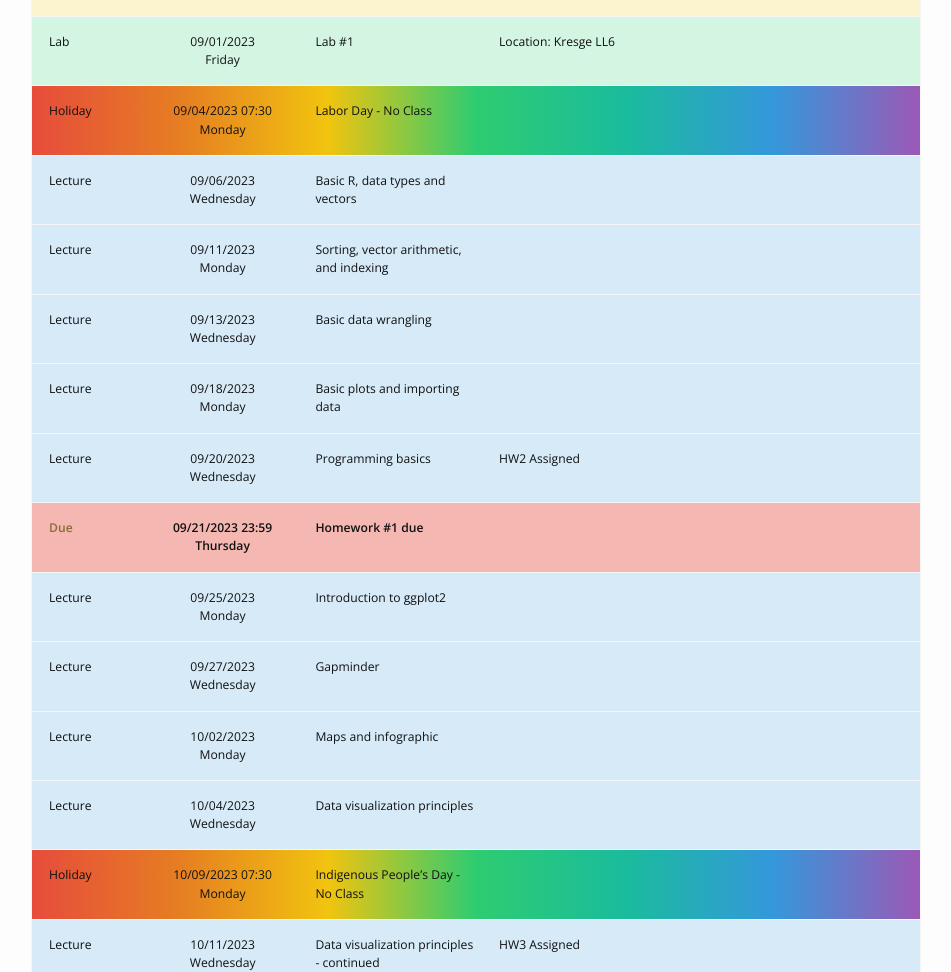
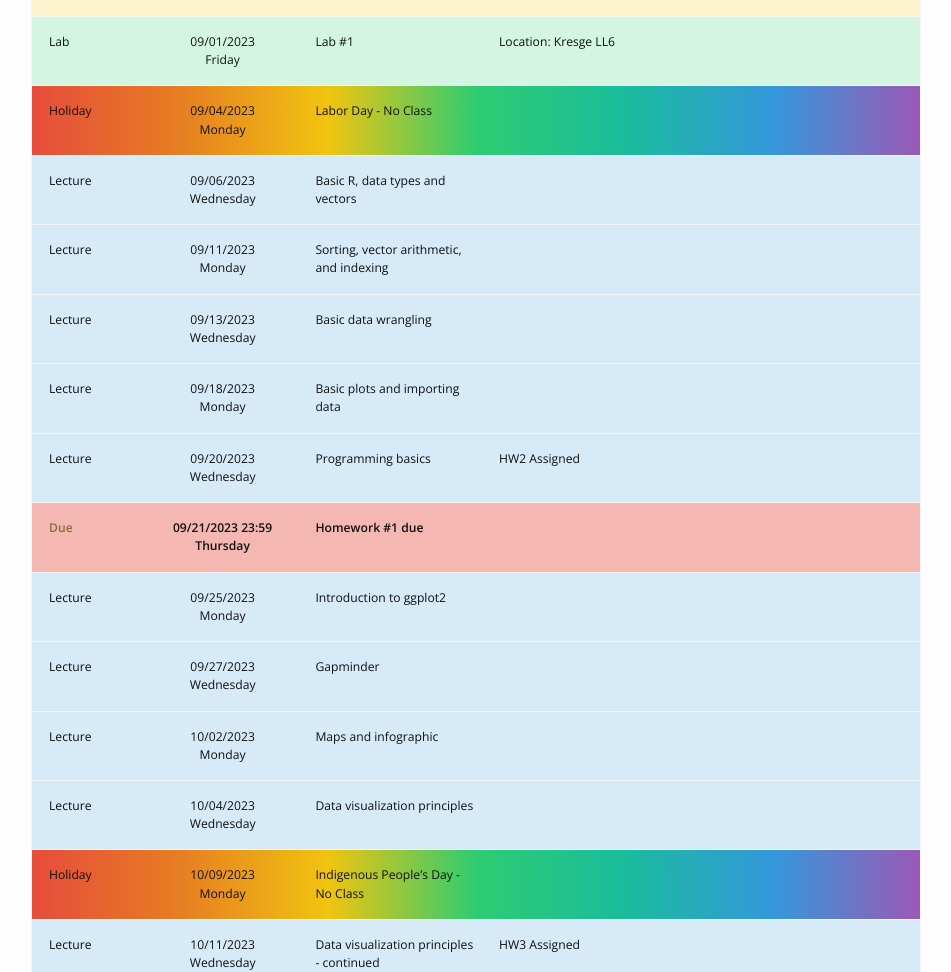
Before and after one commit to coredatascience-fa23/coredatascience-fa23.github.io, a Jekyll site: the page built from schedule.md, in a window 1280 px wide and 1400 px high, scrolled down 494 px. Shown: the part 158-1130 px from the top of the window, without its empty margins (164-1115 px from the left). Built offline with Jekyll 4.4.1, drawn with Linux system fonts in a browser that asks for light colours; nearby versions of some CDN libraries; some of the changed text lies outside the part shown.

Commit message:
remove holiday H:M

```diff
--- a/_includes/schedule_row_holiday.html
+++ b/_includes/schedule_row_holiday.html
@@ -1,9 +1,6 @@
 <div class="col col-1"> Holiday </div>
 <div class="col col-1-2" data-label="Date">
     {{ include.event.date | date: site.dateformat }}
-    {% unless include.event.hide_time %}
-    {{ include.event.date | date: "%H:%M" }}
-    {% endunless %}
     <br class="date-spliter" />{{ include.event.date | date: "%A" }}
 </div>
 <div class="col col-2" data-label="Description">{{ include.event.description }}</div>
```
